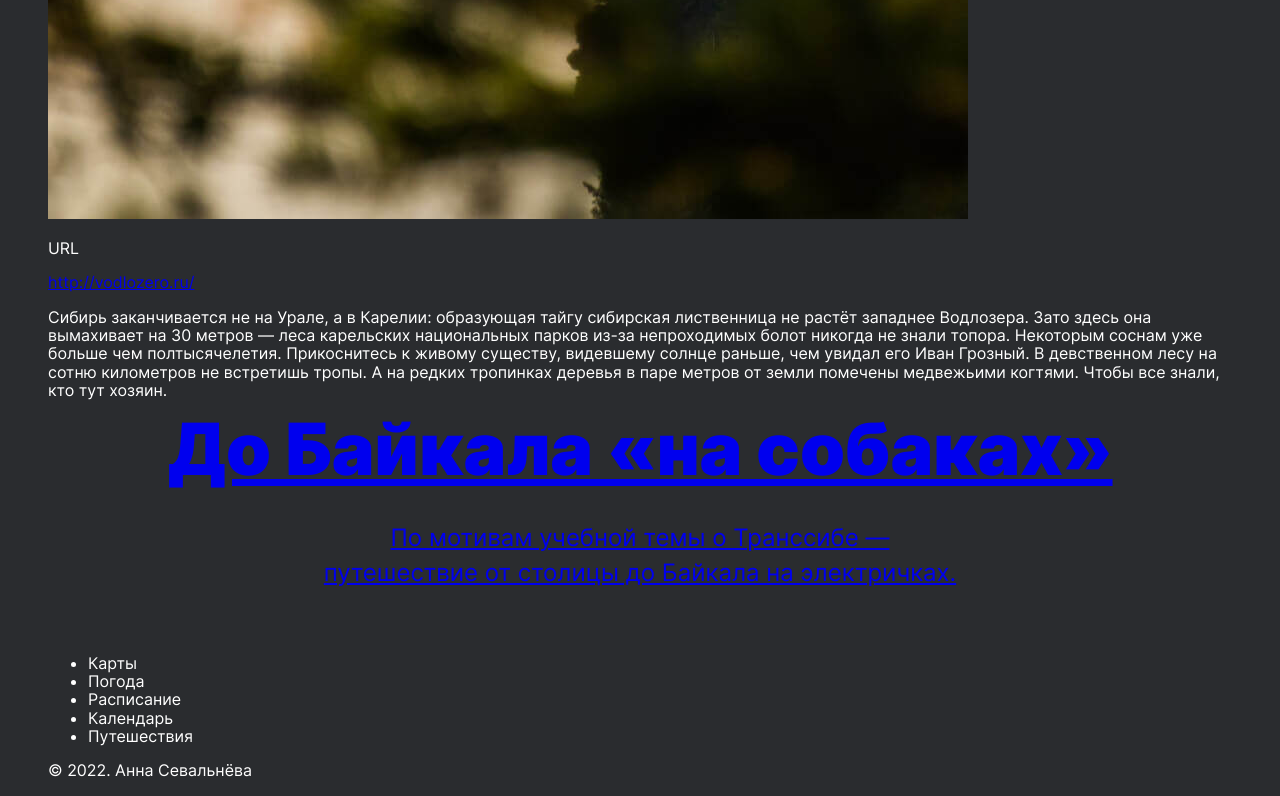
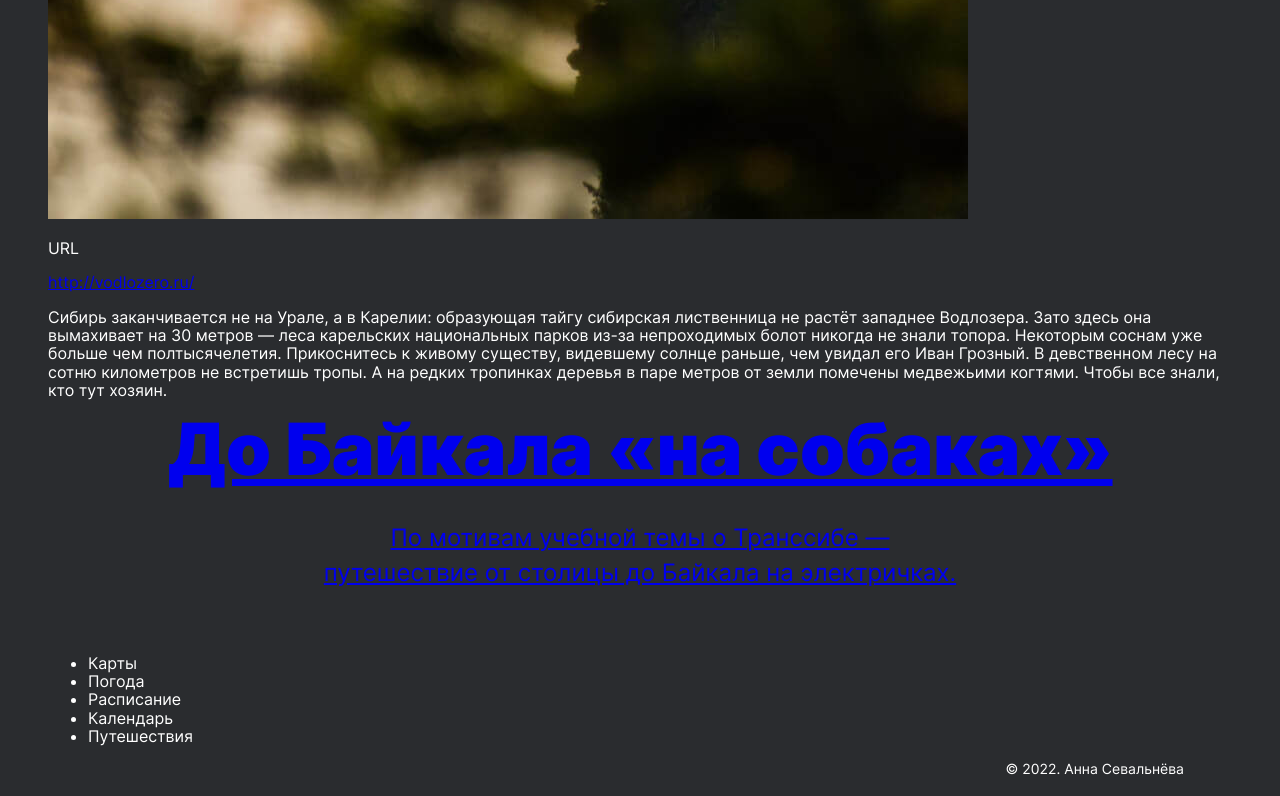
Before and after one commit to anevikym/russian-travel, a plain HTML site: page index.html in a window 1280 px wide. Shown: the part 7995-8791 px from the top of the page. Drawn offline with Linux system fonts and the light colour scheme.

Commit message:
footer__copyright

```diff
--- a/blocks/footer/__copyright/footer__copyright.css
+++ b/blocks/footer/__copyright/footer__copyright.css
@@ -1,4 +1,8 @@
 .footer__copyright {
-
-
+    flex-shrink: 0;
+    text-align: right;
+    font-weight: 400;
+    font-size: 14px;
+    line-height: 16px;
+    margin-right: 48px;
 }
```
